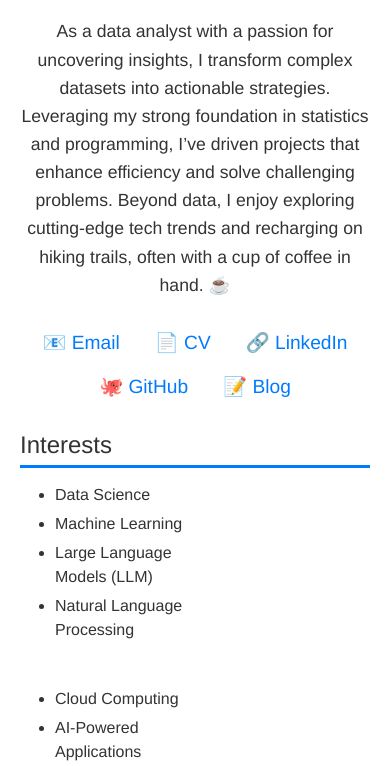
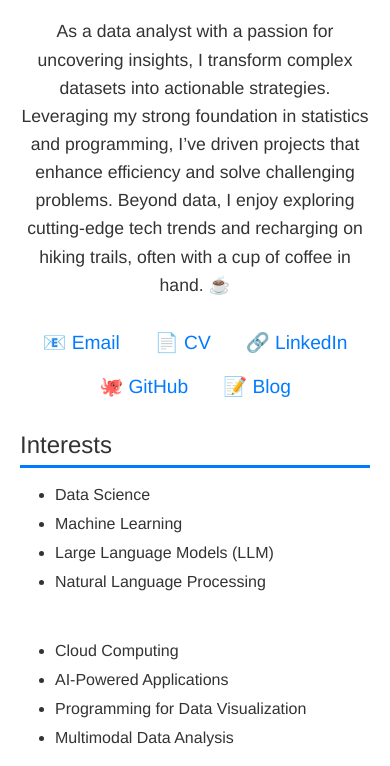
Before and after one commit to joohyeok-seo/joohyeok-seo.github.io, a plain HTML site: page index.html in a window 390 px wide. Shown: the part 334-1100 px from the top of the page. Drawn offline with nearby package versions, Linux system fonts and the light colour scheme.

Commit message:
Update index.html

```diff
--- a/index.html
+++ b/index.html
@@ -97,16 +97,21 @@
             display: inline-flex; /* GitHub와 Blog를 같은 줄에 유지 */
             gap: 10px; /* 그룹 내 간격 */
         }
-        .links .github, .links .blog {
-            margin-right: 0; /* 줄바꿈 없이 한 줄에 표시 */
-        }
         .interests-container {
-            flex-wrap: nowrap; /* 줄바꿈 방지 */
-            overflow-x: auto; /* 공간 부족 시 가로 스크롤 허용 */
+            display: flex;
+            flex-wrap: wrap; /* 줄바꿈 허용 */
+            gap: 20px; /* 각 열 사이 간격 */
         }
 
         .interests-container ul {
             flex: 0 0 50%; /* 각 열이 화면 너비의 50%를 차지 */
+            list-style: disc;
+            padding-left: 20px;
+            margin: 0;
+        }
+
+        .interests-container li {
+            white-space: nowrap; /* 긴 텍스트가 줄바꿈 없이 한 줄로 유지 */
         }
     }
 
```
